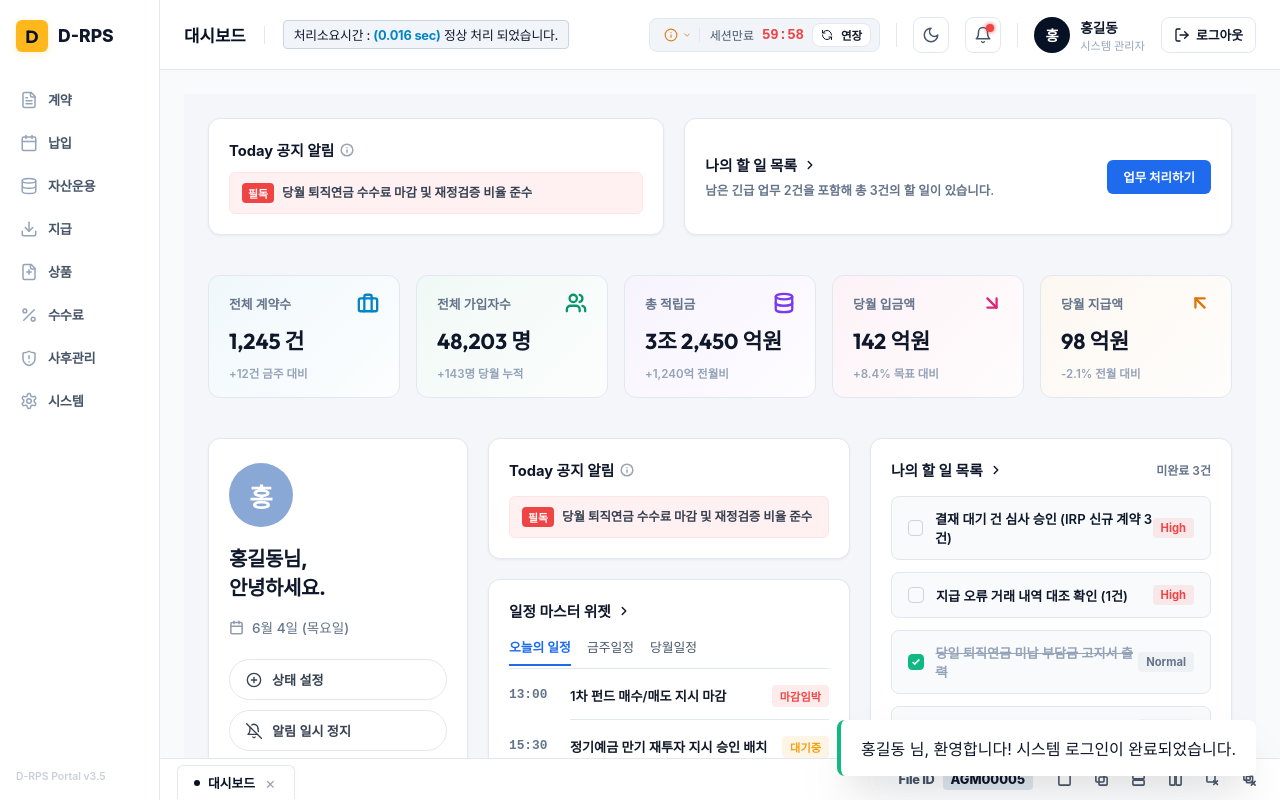
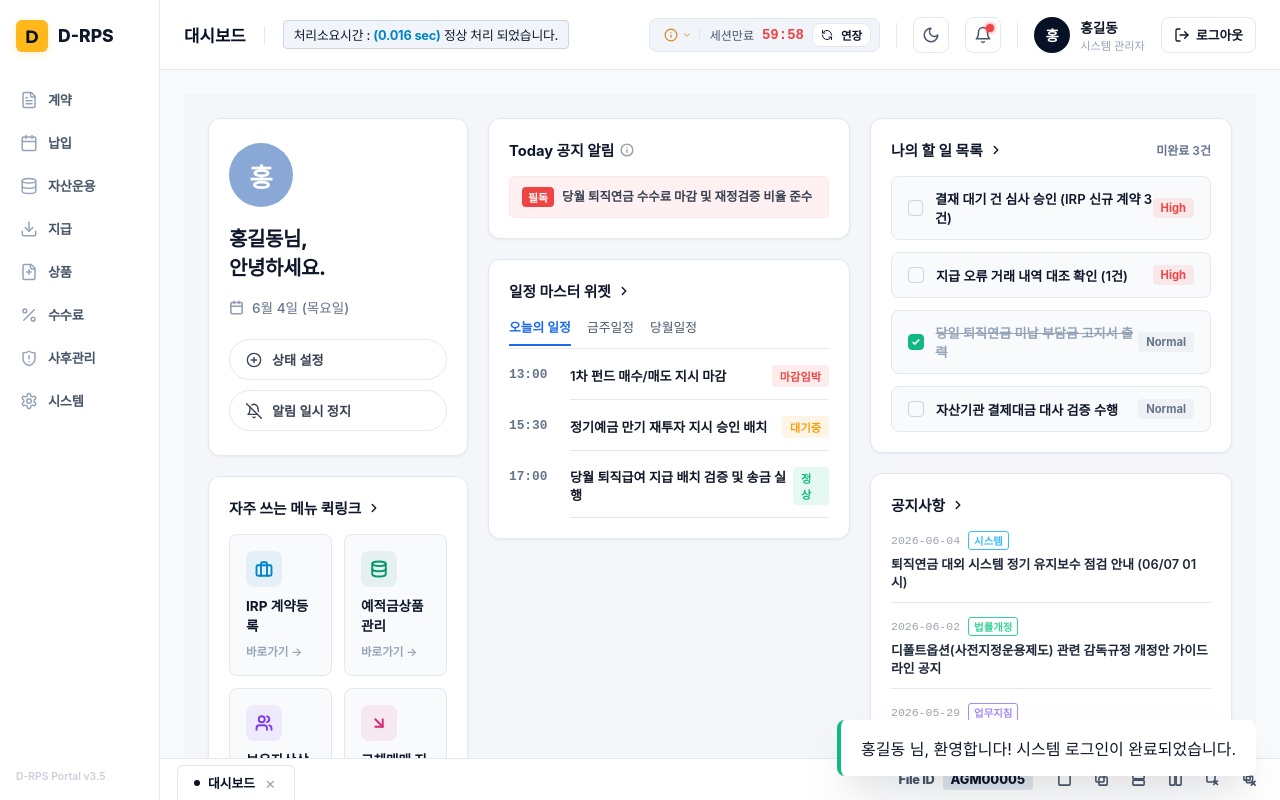
Before and after one commit to uneechung-lab/d-rps, a React (Vite) app: page / in a window 1280 px wide. Both pictures are taken after a click on the button "로그인". Built offline with nearby package versions, Linux system fonts and the light colour scheme; a web font is replaced by a local one.

Commit message:
feat: move the horizontal kpis to the bottom of the dashboard page below the 3-column layout grid

```diff
--- a/src/components/Dashboard.jsx
+++ b/src/components/Dashboard.jsx
@@ -149,73 +149,7 @@ const Dashboard = ({ isDark, onTabSelect, user }) => {
       ...styles.container,
       backgroundColor: isDark ? '#090a0f' : '#f4f6fa'
     }}>
-      {/* 1. Today Announcement & Todo List side-by-side on top (Row 1) */}
-      <div style={{ display: 'grid', gridTemplateColumns: '1fr 1.2fr', gap: '20px', marginBottom: '20px' }}>
-        {/* Today Announcement Banner */}
-        <div style={{ ...styles.card, padding: '20px', margin: 0, justifyContent: 'center', backgroundColor: isDark ? '#12141c' : '#ffffff' }}>
-          <h3 style={{ ...styles.cardTitle, color: isDark ? '#f8fafc' : '#0f172a', marginBottom: '12px' }}>
-            Today 공지 알림 <InfoCircleIcon size={14} color={isDark ? '#64748b' : '#9ca3af'} />
-          </h3>
-          <div style={{ ...styles.todayBanner, marginBottom: 0 }}>
-            <span style={styles.todayBannerBadge}>필독</span>
-            <span style={{ ...styles.todayBannerText, color: isDark ? '#cbd5e1' : '#374151' }}>
-              당월 퇴직연금 수수료 마감 및 재정검증 비율 준수
-            </span>
-          </div>
-        </div>
-
-        {/* Minified Quick Todo Summary Panel */}
-        <div style={{ ...styles.card, padding: '20px', margin: 0, flexDirection: 'row', alignItems: 'center', justifyContent: 'space-between', backgroundColor: isDark ? '#12141c' : '#ffffff' }}>
-          <div>
-            <h3 style={{ ...styles.cardTitle, color: isDark ? '#f8fafc' : '#0f172a', marginBottom: '4px' }}>
-              나의 할 일 목록 <ChevronRight size={14} />
-            </h3>
-            <span style={{ fontSize: '0.78rem', color: isDark ? '#cbd5e1' : '#64748b', fontWeight: '600' }}>
-              남은 긴급 업무 {todos.filter(t => !t.done && t.priority === 'High').length}건을 포함해 총 {todos.filter(t => !t.done).length}건의 할 일이 있습니다.
-            </span>
-          </div>
-          <button
-            onClick={() => onTabSelect('IRP 계약등록')}
-            style={{
-              padding: '8px 16px',
-              borderRadius: '6px',
-              backgroundColor: '#1e6ced',
-              color: '#ffffff',
-              border: 'none',
-              fontSize: '0.78rem',
-              fontWeight: '700',
-              cursor: 'pointer'
-            }}
-          >
-            업무 처리하기
-          </button>
-        </div>
-      </div>
-
-      {/* 2. Today KPI Panel Grid (Row 2, 5 columns) */}
-      <div style={{ ...styles.kpiGrid, marginBottom: '20px' }}>
-        {kpis.map((kpi, idx) => (
-          <div
-            key={idx}
-            style={{
-              ...styles.kpiCard,
-              background: kpi.bg,
-              backgroundColor: isDark ? '#12141c' : '#ffffff',
-              borderColor: isDark ? '#222636' : '#e2e8f0',
-            }}
-            className="dashboard-kpi-card"
-          >
-            <div style={styles.kpiHeader}>
-              <span style={{ ...styles.kpiTitle, color: isDark ? '#94a3b8' : '#64748b' }}>{kpi.title}</span>
-              {kpi.icon}
-            </div>
-            <div style={{ ...styles.kpiValue, color: isDark ? '#f8fafc' : '#0f172a' }}>{kpi.value}</div>
-            <div style={{ ...styles.kpiChange, color: isDark ? '#cbd5e1' : '#94a3b8' }}>{kpi.change}</div>
-          </div>
-        ))}
-      </div>
-
-      {/* 2. Three-Column Grid Layout below the KPIs */}
+      {/* 1. Three-Column Grid Layout on Top */}
       <div style={styles.dashboardGrid}>
 
         {/* Column 1: Left Widget Column */}
@@ -284,7 +218,7 @@ const Dashboard = ({ isDark, onTabSelect, user }) => {
 
         {/* Column 2: Middle Widget Column */}
         <div style={styles.middleColumn}>
-          {/* Today Banner (No list below, just the standalone alert/banner) */}
+          {/* Today Banner */}
           <div style={{ ...styles.card, backgroundColor: isDark ? '#12141c' : '#ffffff' }}>
             <div style={styles.cardHeader}>
               <h3 style={{ ...styles.cardTitle, color: isDark ? '#f8fafc' : '#0f172a' }}>
@@ -441,6 +375,29 @@ const Dashboard = ({ isDark, onTabSelect, user }) => {
           </div>
         </div>
 
+      </div>
+
+      {/* 2. KPI Panel Grid on Bottom (1 row of 5 columns) */}
+      <div style={{ ...styles.kpiGrid, marginTop: '20px' }}>
+        {kpis.map((kpi, idx) => (
+          <div
+            key={idx}
+            style={{
+              ...styles.kpiCard,
+              background: kpi.bg,
+              backgroundColor: isDark ? '#12141c' : '#ffffff',
+              borderColor: isDark ? '#222636' : '#e2e8f0',
+            }}
+            className="dashboard-kpi-card"
+          >
+            <div style={styles.kpiHeader}>
+              <span style={{ ...styles.kpiTitle, color: isDark ? '#94a3b8' : '#64748b' }}>{kpi.title}</span>
+              {kpi.icon}
+            </div>
+            <div style={{ ...styles.kpiValue, color: isDark ? '#f8fafc' : '#0f172a' }}>{kpi.value}</div>
+            <div style={{ ...styles.kpiChange, color: isDark ? '#cbd5e1' : '#94a3b8' }}>{kpi.change}</div>
+          </div>
+        ))}
       </div>
     </div>
   );
```
